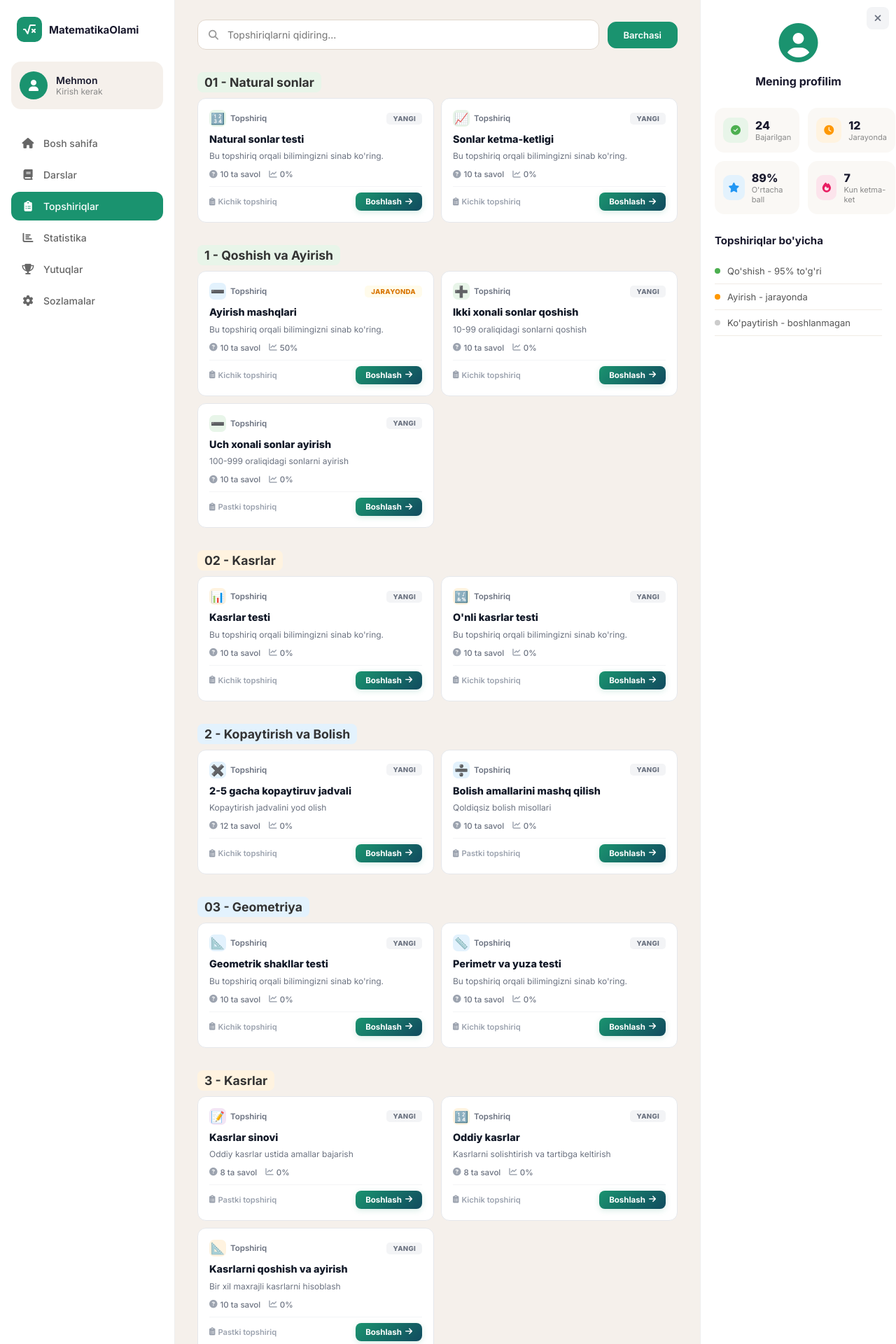
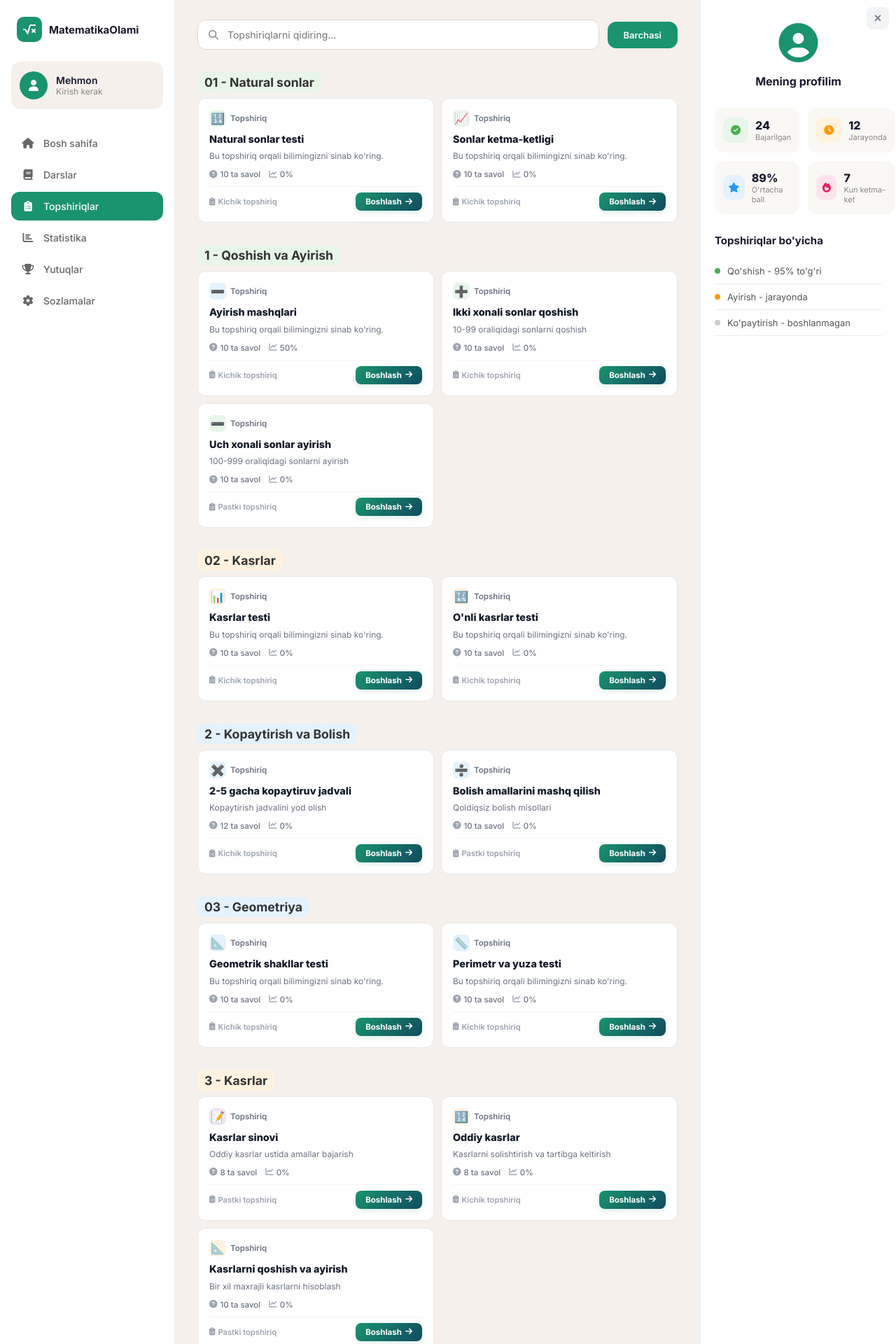
Before and after one commit to JozilovaZ/matematika_olami, a Django app: page /topshiriqlar/ in a window 1280 px wide. Shown: the top 1920 px of the page at 70% size. Run offline with Django 5.2, Linux system fonts and the light colour scheme; data comes from the database, SQL or seed files in the repository.

Commit message:
feat: topshiriqlardagi Jarayonda va Yangi badge matnlarini olib tashlash

```diff
--- a/templates/topshiriqlar.html
+++ b/templates/topshiriqlar.html
@@ -41,9 +41,7 @@
                                     <span class="dars-icon" style="background:{{ top.rang|default:'#f3f4f6' }};">{{ top.icon|default:'📝' }}</span>
                                     Topshiriq
                                 </div>
-                                {% if top.foiz >= 100 %}<span class="dars-badge done">Tugallangan</span>
-                                {% elif top.foiz > 0 %}<span class="dars-badge progress">Jarayonda</span>
-                                {% else %}<span class="dars-badge locked">Yangi</span>{% endif %}
+                                {% if top.foiz >= 100 %}<span class="dars-badge done">Tugallangan</span>{% endif %}
                             </div>
                             <h3 class="dars-card-title">{{ top.nomi }}</h3>
                             <p class="dars-card-desc">{{ top.tavsif|default:"Bu topshiriq orqali bilimingizni sinab ko'ring." }}</p>
@@ -87,9 +85,7 @@
                                     <span class="dars-icon" style="background:{{ top.rang|default:'#f3f4f6' }};">{{ top.icon|default:'📝' }}</span>
                                     Topshiriq
                                 </div>
-                                {% if top.foiz >= 100 %}<span class="dars-badge done">Tugallangan</span>
-                                {% elif top.foiz > 0 %}<span class="dars-badge progress">Jarayonda</span>
-                                {% else %}<span class="dars-badge locked">Yangi</span>{% endif %}
+                                {% if top.foiz >= 100 %}<span class="dars-badge done">Tugallangan</span>{% endif %}
                             </div>
                             <h3 class="dars-card-title">{{ top.nomi }}</h3>
                             <p class="dars-card-desc">{{ top.tavsif|default:"Bu topshiriq orqali bilimingizni sinab ko'ring." }}</p>
@@ -122,9 +118,7 @@
                                     <span class="dars-icon" style="background:{{ top.rang|default:'#f3f4f6' }};">{{ top.icon|default:'📚' }}</span>
                                     Topshiriq
                                 </div>
-                                {% if top.foiz >= 100 %}<span class="dars-badge done">Tugallangan</span>
-                                {% elif top.foiz > 0 %}<span class="dars-badge progress">Jarayonda</span>
-                                {% else %}<span class="dars-badge locked">Yangi</span>{% endif %}
+                                {% if top.foiz >= 100 %}<span class="dars-badge done">Tugallangan</span>{% endif %}
                             </div>
                             <h3 class="dars-card-title">{{ top.nomi }}</h3>
                             <p class="dars-card-desc">{{ top.tavsif|default:"Bu topshiriq orqali bilimingizni sinab ko'ring." }}</p>
```
